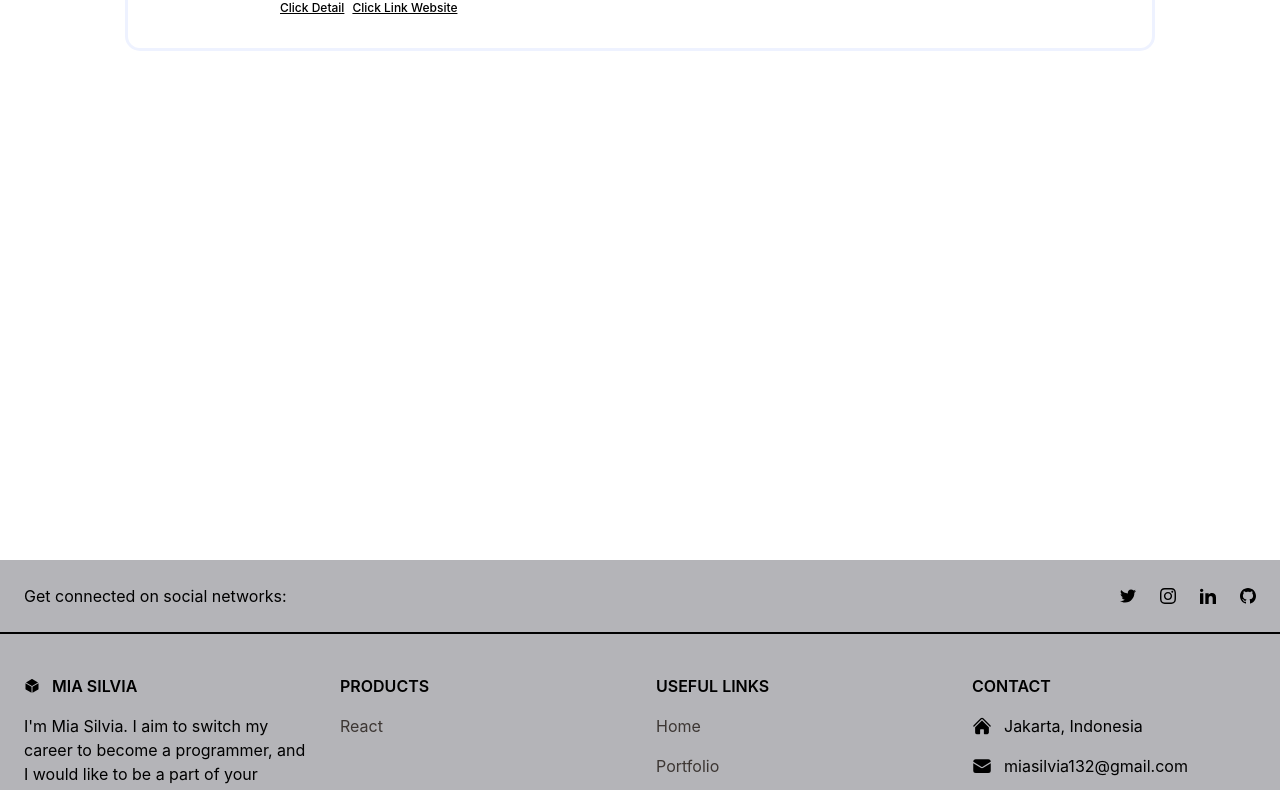
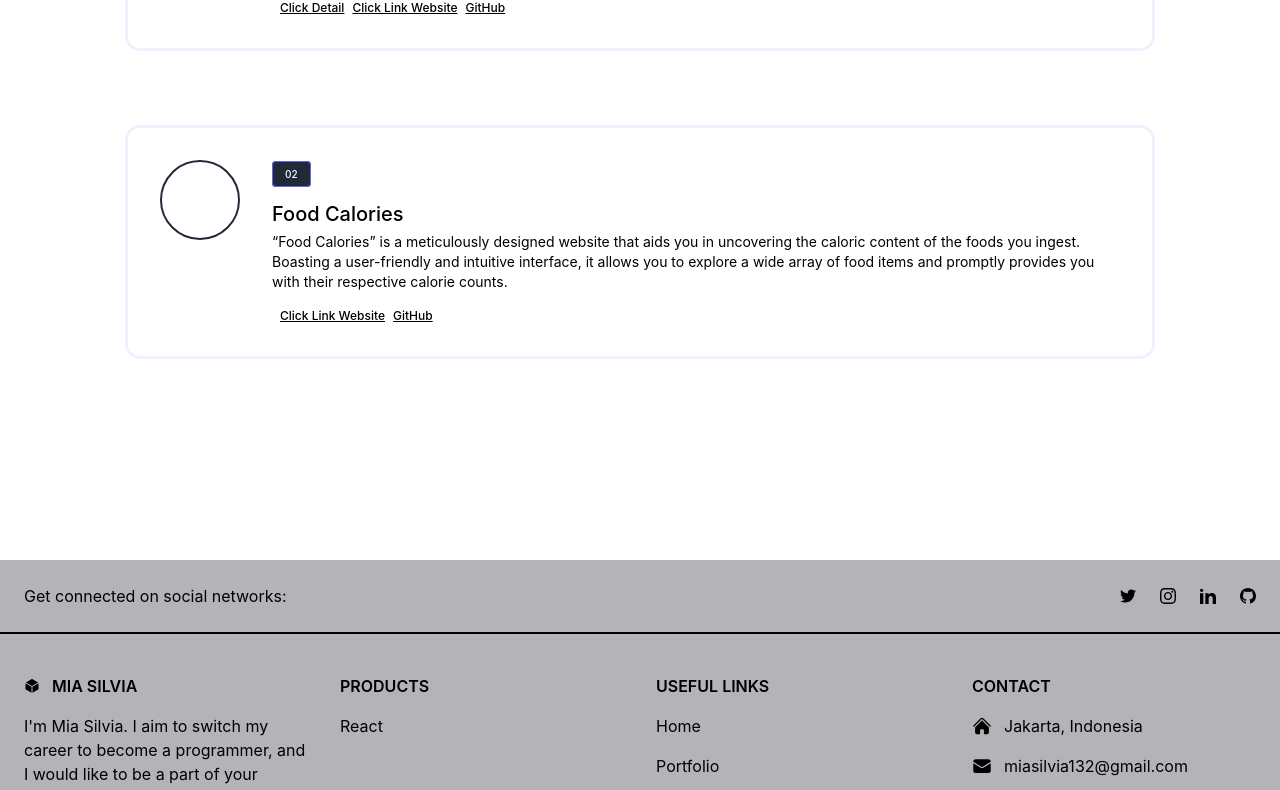
Before and after one commit to miasilvia/Profile-MiaSilvia, a React (Create React App) app: page /Profile-MiaSilvia/portfolio in a window 1280 px wide. Shown: the part 340-1130 px from the top of the page. Built offline with nearby package versions, Linux system fonts and the light colour scheme.

Commit message:
update portfolio n footer

```diff
--- a/src/components/CardPortfolio.jsx
+++ b/src/components/CardPortfolio.jsx
@@ -58,6 +58,75 @@ export default function CardPortfolio() {
                   Click Link Website
                 </Link>
               </p>
+              <p className="mt-2 text-xs font-medium  sm:mt-0">
+                <Link
+                  to="https://github.com/miasilvia/Profile-MiaSilvia.git"
+                  target="_blank"
+                  className="underline hover:text-gray-700"
+                >
+                  GitHub
+                </Link>
+              </p>
+            </div>
+          </div>
+        </div>
+      </article>
+      <article
+        style={{
+          color: mode.textColor,
+        }}
+        className="rounded-xl bg-white p-4 ring ring-indigo-50 sm:p-6 lg:p-8 max-w-5xl mx-auto mt-20 bg-opacity-30"
+      >
+        <div className="flex items-start sm:gap-8">
+          <div
+            className="hidden sm:grid sm:h-20 sm:w-20 sm:shrink-0 sm:place-content-center sm:rounded-full sm:border-2 sm:border-gray-800"
+            aria-hidden="true"
+          >
+            <div className="flex items-center gap-1">
+              <img src="" alt="" />
+            </div>
+          </div>
+          <div>
+            <strong className="rounded border border-indigo-500 bg-gray-800 px-3 py-1.5 text-[10px] font-medium text-white">
+              02
+            </strong>
+
+            <h3 className="mt-4 text-lg font-medium sm:text-xl">
+              <p href="" className="hover:underline">
+                {" "}
+                Food Calories{" "}
+              </p>
+            </h3>
+
+            <p className="mt-1 text-sm ">
+              “Food Calories” is a meticulously designed website that aids you
+              in uncovering the caloric content of the foods you ingest.
+              Boasting a user-friendly and intuitive interface, it allows you to
+              explore a wide array of food items and promptly provides you with
+              their respective calorie counts.
+            </p>
+
+            <div className="mt-4 sm:flex sm:items-center sm:gap-2">
+              <span className="hidden sm:block" aria-hidden="true"></span>
+
+              <p className="mt-2 text-xs font-medium  sm:mt-0">
+                <Link
+                  to="https://miasilvia.github.io/api-foodEdamam/"
+                  target="_blank"
+                  className="underline hover:text-gray-700"
+                >
+                  Click Link Website
+                </Link>
+              </p>
+              <p className="mt-2 text-xs font-medium  sm:mt-0">
+                <Link
+                  to="https://github.com/miasilvia/api-foodEdamam.git"
+                  target="_blank"
+                  className="underline hover:text-gray-700"
+                >
+                  GitHub
+                </Link>
+              </p>
             </div>
           </div>
         </div>
--- a/src/components/Footer.jsx
+++ b/src/components/Footer.jsx
@@ -89,9 +89,7 @@ export default function Footer() {
                 Products
               </h6>
               <p>
-                <button href="#!" className="text-[#3C3633] dark:text-[#3C3633]">
-                  React
-                </button>
+                <button href="#!">React</button>
               </p>
             </div>
 
@@ -100,24 +98,16 @@ export default function Footer() {
                 Useful links
               </h6>
               <p className="mb-4">
-                <button href="#!" className="text-[#3C3633] dark:text-[#3C3633]">
-                  Home
-                </button>
+                <button href="#!">Home</button>
               </p>
               <p className="mb-4">
-                <button href="#!" className="text-[#3C3633] dark:text-[#3C3633]">
-                  Portfolio
-                </button>
+                <button href="#!">Portfolio</button>
               </p>
               <p className="mb-4">
-                <button href="#!" className="text-neutral-600 dark:text-[#3C3633]">
-                  About
-                </button>
+                <button href="#!">About</button>
               </p>
               <p>
-                <button href="#!" className="text-neutral-600 dark:text-[#3C3633]">
-                  Contact Me
-                </button>
+                <button href="#!">Contact Me</button>
               </p>
             </div>
 
```
